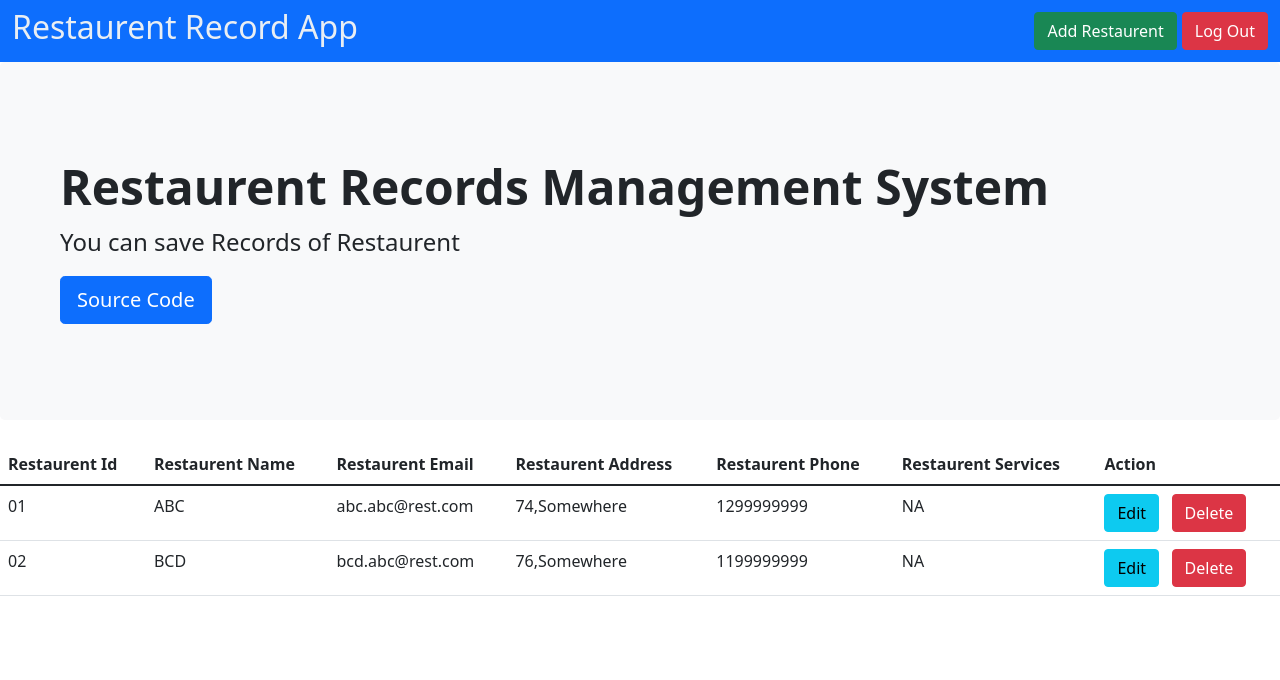
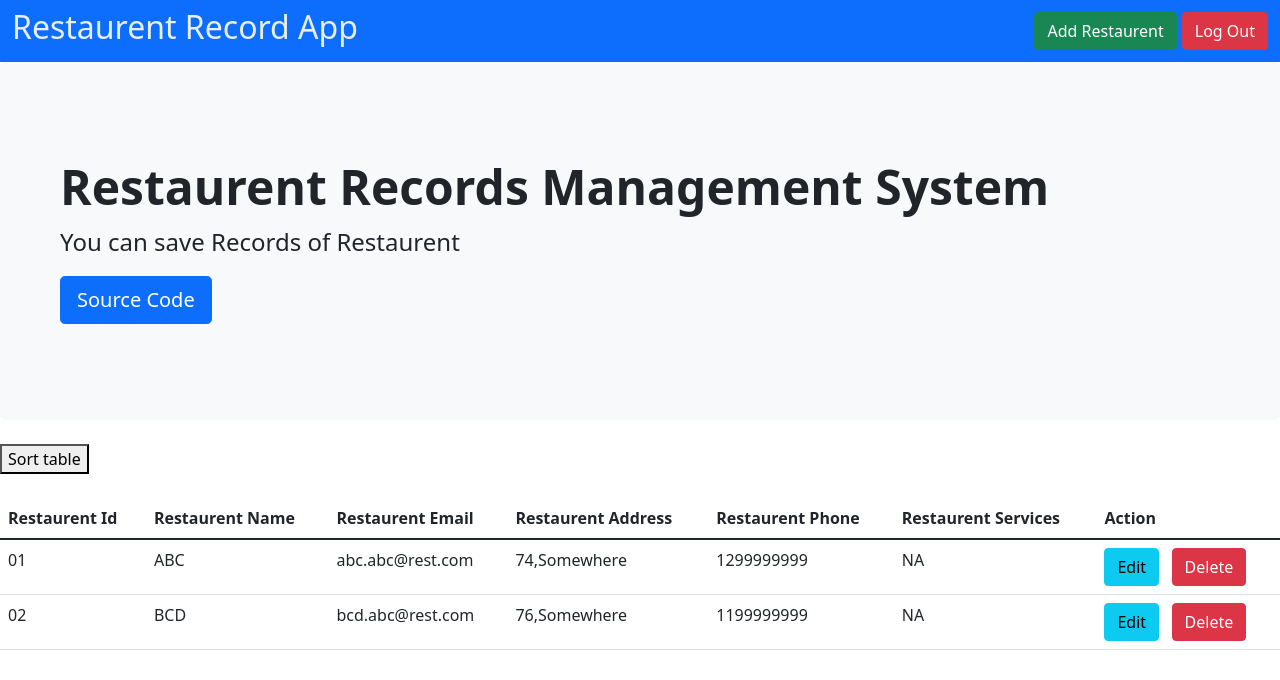
Before and after one commit to brishketukislay/restauant, an Angular app: page /restaurent in a window 1280 px wide. Shown: the top 680 px of the page. Built offline with nearby package versions, Linux system fonts and the light colour scheme.

Commit message:
table sort

```diff
--- a/src/app/restaurent-dash/restaurent-dash.component.html
+++ b/src/app/restaurent-dash/restaurent-dash.component.html
@@ -15,6 +15,7 @@
       <a class="btn btn-primary btn-lg" type="button" target="_blank" href="https://github.com/brishketukislay/restauant">Source Code</a>
     </div>
 </div>
+<button (click)="sortData()">Sort table</button>
 <table class="table mt-4">
     <thead>
         <tr>
```
